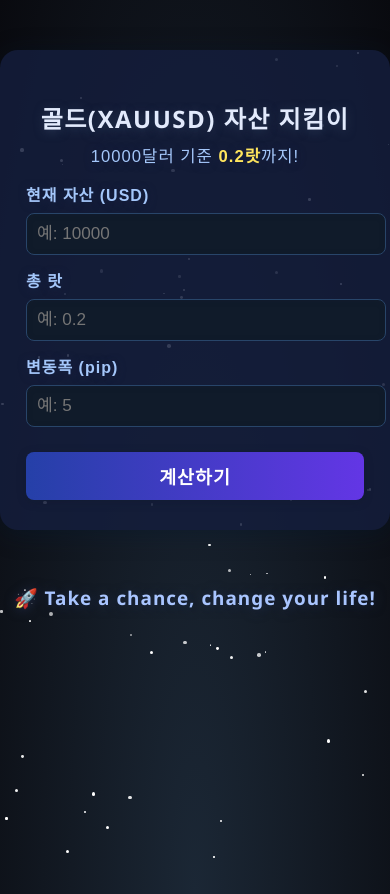
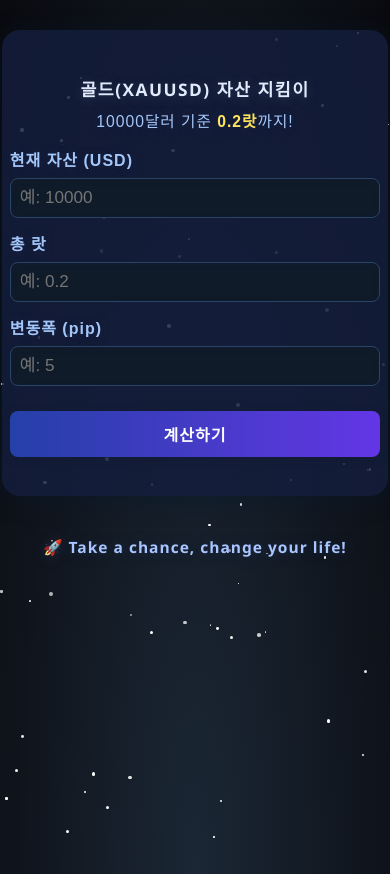
Before and after one commit to kimchance85/gold-loss-calc, a plain HTML site: page index.html in a window 390 px wide. Drawn offline with Linux system fonts and the light colour scheme.

Commit message:
Add files via upload

```diff
--- a/index.html
+++ b/index.html
@@ -2,6 +2,7 @@
 <html lang="ko">
 <head>
   <meta charset="UTF-8">
+  <meta name="viewport" content="width=device-width,initial-scale=1.0">
   <title>골드(XAUUSD) 자산 지킴이</title>
   <style>
     body {
@@ -15,18 +16,21 @@
     }
     .box {
       max-width: 420px;
-      margin: 50px auto 0 auto;
+      width: 96vw;
+      margin: 30px auto 0 auto;
       background: rgba(20,30,60,0.85);
       border-radius: 18px;
       box-shadow: 0 4px 24px #00172e60;
-      padding: 30px 26px 30px 26px;
+      padding: 5vw 4vw 7vw 4vw;
       z-index: 1;
       position: relative;
+      min-width: 0;
+      box-sizing: border-box;
     }
     h2 {
       text-align: center;
       color: #e2eafc;
-      font-size: 1.5em;
+      font-size: 1.35em;
       letter-spacing: 1.5px;
       margin-bottom: 8px;
       font-family: 'Segoe UI', Arial, sans-serif;
@@ -35,7 +39,7 @@
     .desc {
       text-align: center;
       color: #a4c7fa;
-      font-size: 1.04em;
+      font-size: 1em;
       margin-bottom: 15px;
       letter-spacing: 1px;
       text-shadow: 0 1px 8px #192142;
@@ -50,7 +54,7 @@
     }
     input {
       width: 100%;
-      padding: 10px;
+      padding: 9px;
       margin-top: 7px;
       background: #101b2a;
       color: #fff9e9;
@@ -58,6 +62,7 @@
       border-radius: 8px;
       font-size: 1.07em;
       box-shadow: 0 1px 5px #131c2e80 inset;
+      box-sizing: border-box;
     }
     input:focus {
       outline: 2px solid #61aaff;
@@ -69,7 +74,7 @@
       text-align: center;
       color: #ff4970;
       font-weight: bold;
-      font-size: 1.11em;
+      font-size: 1.1em;
       letter-spacing: 1px;
       text-shadow: 0 0px 10px #38162260;
       display: none;
@@ -82,7 +87,7 @@
       color: #fff;
       border: none;
       border-radius: 8px;
-      font-size: 1.15em;
+      font-size: 1.1em;
       font-weight: bold;
       letter-spacing: 1px;
       box-shadow: 0 2px 8px #131b2e60;
@@ -95,26 +100,28 @@
     .result {
       background: rgba(18,28,54,0.7);
       margin-top: 23px;
-      padding: 18px 14px 13px 14px;
+      padding: 16px 10px 13px 10px;
       border-radius: 10px;
       color: #e0e8fd;
-      font-size: 1.13em;
+      font-size: 1.08em;
       box-shadow: 0 2px 10px #0a1330bb;
+      word-break: keep-all;
     }
     .loss { color: #ff4970; font-weight: bold; }
     .remain { color: #44ffb7; font-weight: bold; }
     .extra { color: #ff8660; font-weight: bold; }
     .slogan {
-      margin-top: 55px;
+      margin-top: 40px;
       text-align: center;
       color: #a9c5ff;
       font-weight: bold;
-      font-size: 1.18em;
+      font-size: 1.08em;
       letter-spacing: 1px;
       font-family: 'Segoe UI', Arial, sans-serif;
       text-shadow: 0 1px 12px #212b48;
       z-index: 1;
       position: relative;
+      word-break: keep-all;
     }
     .star {
       position: absolute;
@@ -132,12 +139,23 @@
     .maxlot {
       color: #ffee66;
       font-weight: bold;
-      font-size: 0.98em;
+      font-size: 0.97em;
       margin-top: 3px;
       margin-bottom: 10px;
       text-align: right;
       letter-spacing: 0.5px;
       display: block;
+    }
+    @media (max-width: 700px) {
+      .box { padding: 7vw 3vw 8vw 3vw; }
+      h2 { font-size: 1.08em; }
+      .desc { font-size: 0.98em; }
+      button { font-size: 1em; }
+    }
+    @media (max-width: 500px) {
+      .box { max-width: 99vw; width: 99vw; padding: 8vw 2vw 10vw 2vw;}
+      .result { font-size: 0.97em; }
+      .slogan { font-size: 0.97em; }
     }
   </style>
 </head>
```
